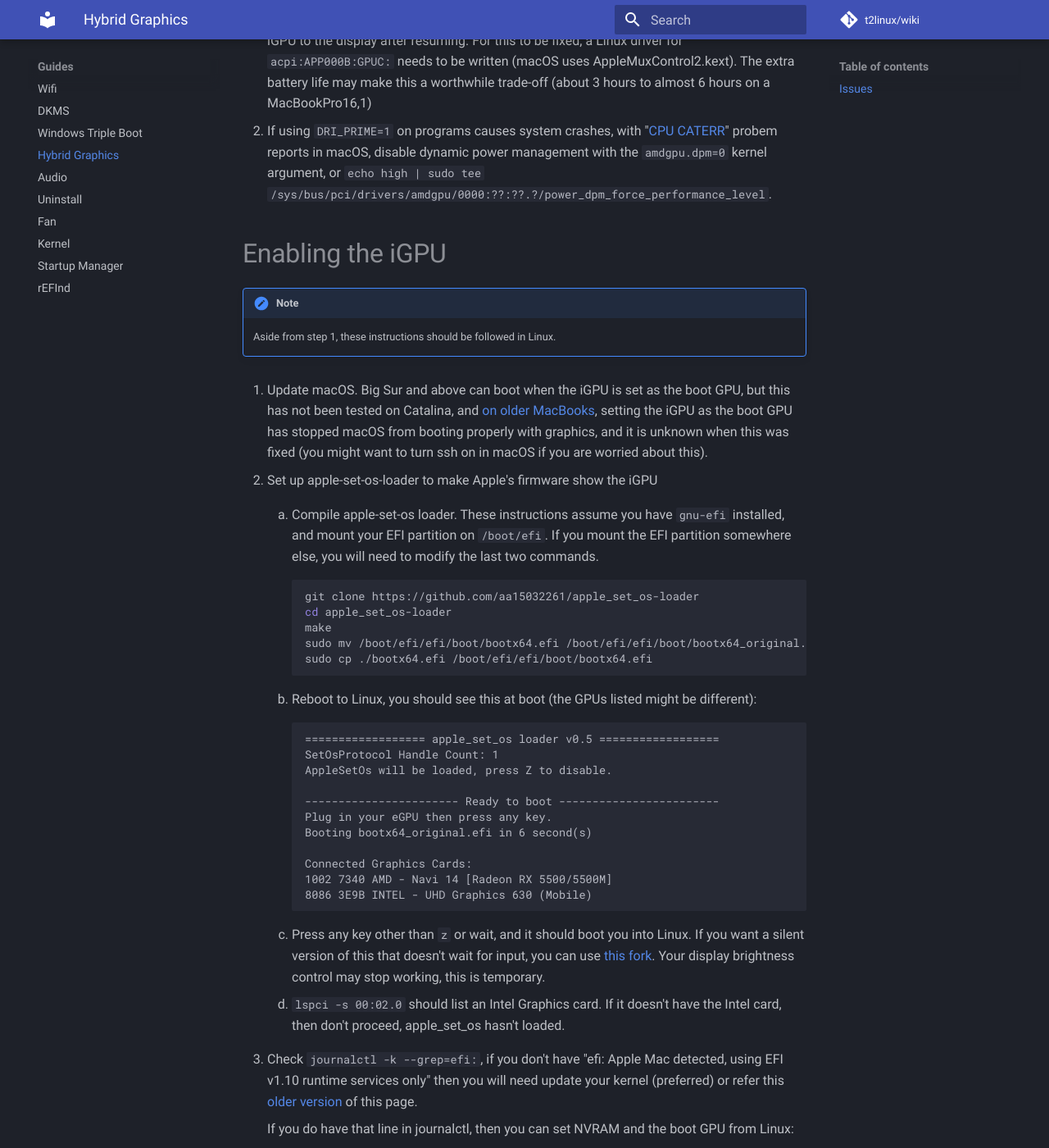
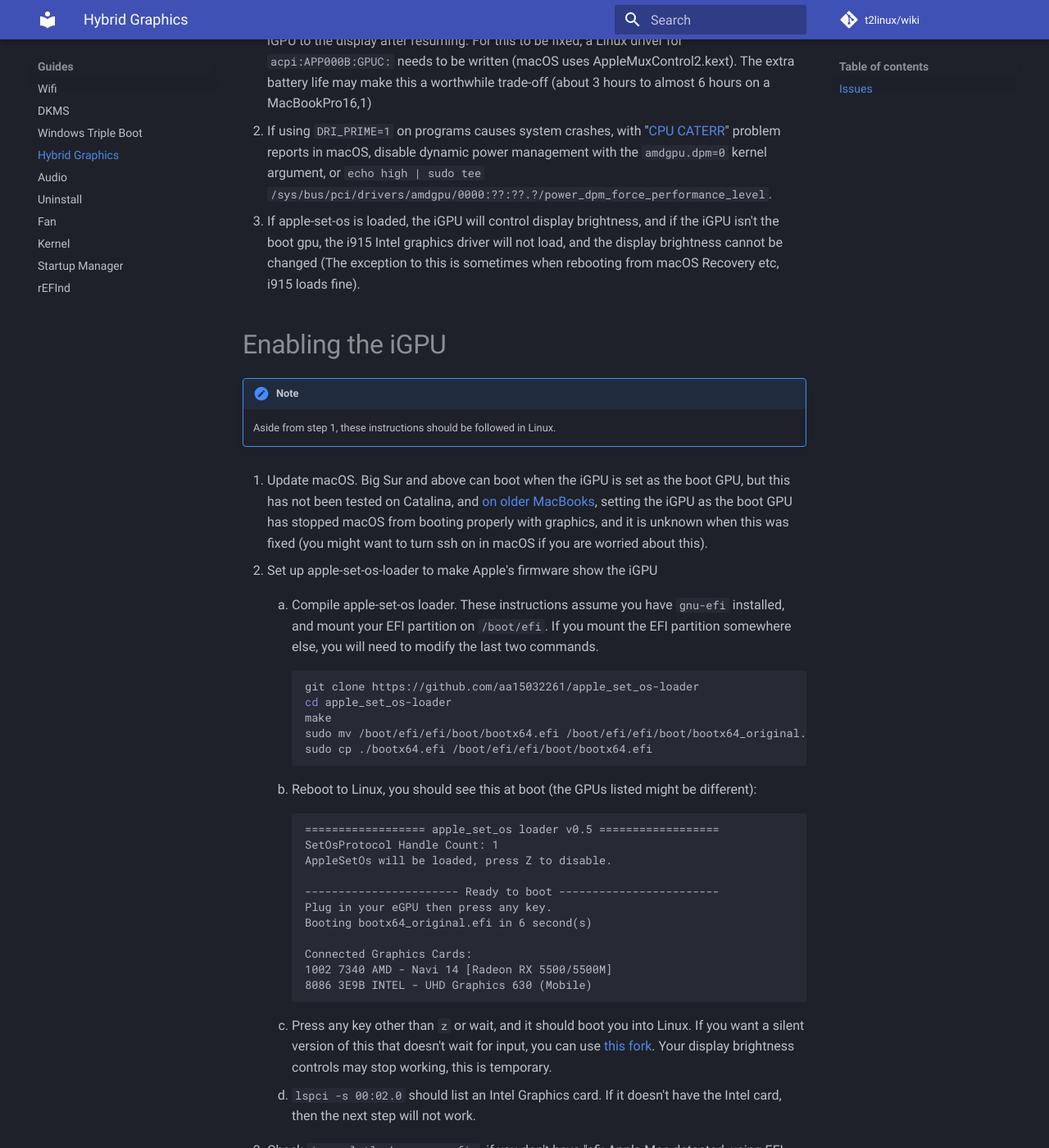
Before and after one commit to t2linux/wiki, an MkDocs documentation site: the page built from docs/guides/hybrid-graphics.md, in a window 1280 px wide and 1400 px high, scrolled down 514 px. Shown: the whole window at 82% size. Built offline with MkDocs 1.6.1 and Material for MkDocs 9.7.7, drawn with Linux system fonts in a browser that asks for light colours; comment, search, counter and statistics services are not loaded.

Commit message:
Update hybrid-graphics.md

````diff
--- a/docs/guides/hybrid-graphics.md
+++ b/docs/guides/hybrid-graphics.md
@@ -7,7 +7,8 @@ This has been tested on the MacBookPro16,1 and the MacBookPro15,1. The 15,3 and
 ## Issues
 
 1. Resume after suspend is broken, as the GMUX (graphics multiplexer) doesn't connect the iGPU to the display after resuming. For this to be fixed, a Linux driver for `acpi:APP000B:GPUC:` needs to be written (macOS uses AppleMuxControl2.kext). The extra battery life may make this a worthwhile trade-off (about 3 hours to almost 6 hours on a MacBookPro16,1)
-2. If using `DRI_PRIME=1` on programs causes system crashes, with "[CPU CATERR](https://gist.github.com/Redecorating/956a672e6922e285de83fdd7d9982e5e#gistcomment-3719941)" probem reports in macOS, disable dynamic power management with the `amdgpu.dpm=0` kernel argument, or `echo high | sudo tee /sys/bus/pci/drivers/amdgpu/0000:??:??.?/power_dpm_force_performance_level`.
+2. If using `DRI_PRIME=1` on programs causes system crashes, with "[CPU CATERR](https://gist.github.com/Redecorating/956a672e6922e285de83fdd7d9982e5e#gistcomment-3719941)" problem reports in macOS, disable dynamic power management with the `amdgpu.dpm=0` kernel argument, or `echo high | sudo tee /sys/bus/pci/drivers/amdgpu/0000:??:??.?/power_dpm_force_performance_level`.
+3. If apple-set-os is loaded, the iGPU will control display brightness, and if the iGPU isn't the boot gpu, the i915 Intel graphics driver will not load, and the display brightness cannot be changed (The exception to this is sometimes when rebooting from macOS Recovery etc, i915 loads fine).
 
 # Enabling the iGPU
 
@@ -44,9 +45,9 @@ This has been tested on the MacBookPro16,1 and the MacBookPro15,1. The 15,3 and
         8086 3E9B INTEL - UHD Graphics 630 (Mobile)
         ```
 
-    3.  Press any key other than `z` or wait, and it should boot you into Linux. If you want a silent version of this that doesn't wait for input, you can use [this fork](https://github.com/Redecorating/apple_set_os-loader). Your display brightness control may stop working, this is temporary.
+    3.  Press any key other than `z` or wait, and it should boot you into Linux. If you want a silent version of this that doesn't wait for input, you can use [this fork](https://github.com/Redecorating/apple_set_os-loader). Your display brightness controls may stop working, this is temporary.
 
-    4.  `lspci -s 00:02.0` should list an Intel Graphics card. If it doesn't have the Intel card, then don't proceed, apple_set_os hasn't loaded.
+    4.  `lspci -s 00:02.0` should list an Intel Graphics card. If it doesn't have the Intel card, then the next step will not work.
 
 5.  Check `journalctl -k --grep=efi:`, if you don't have "efi: Apple Mac detected, using EFI v1.10 runtime services only" then you will need update your kernel (preferred) or refer this [older version](https://github.com/t2linux/wiki/blob/eb15b19c7e4d5ce79a59ff14a4bf4297a5f65edc/docs/guides/hybrid-graphics.md#enabling-the-igpu) of this page.
 
````
